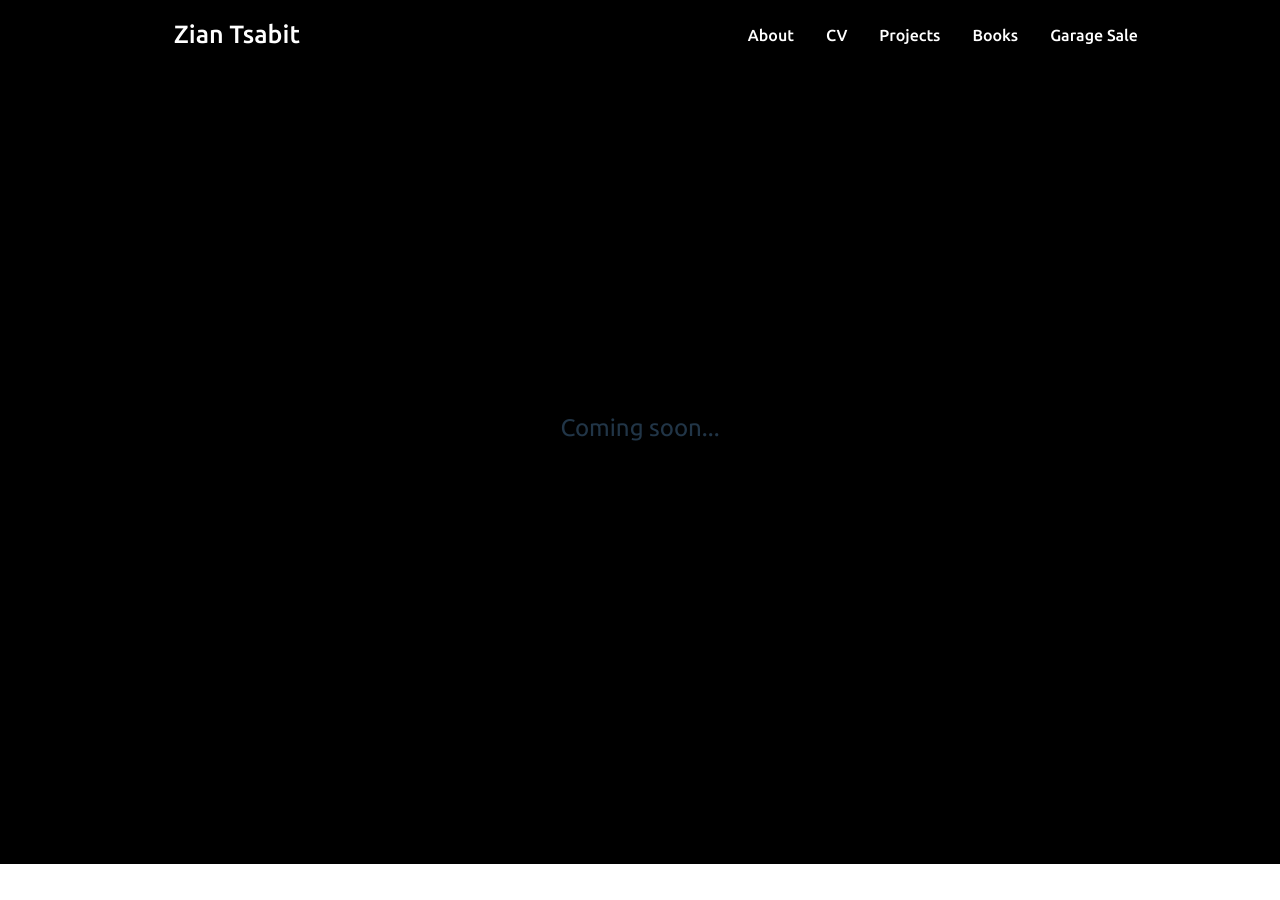
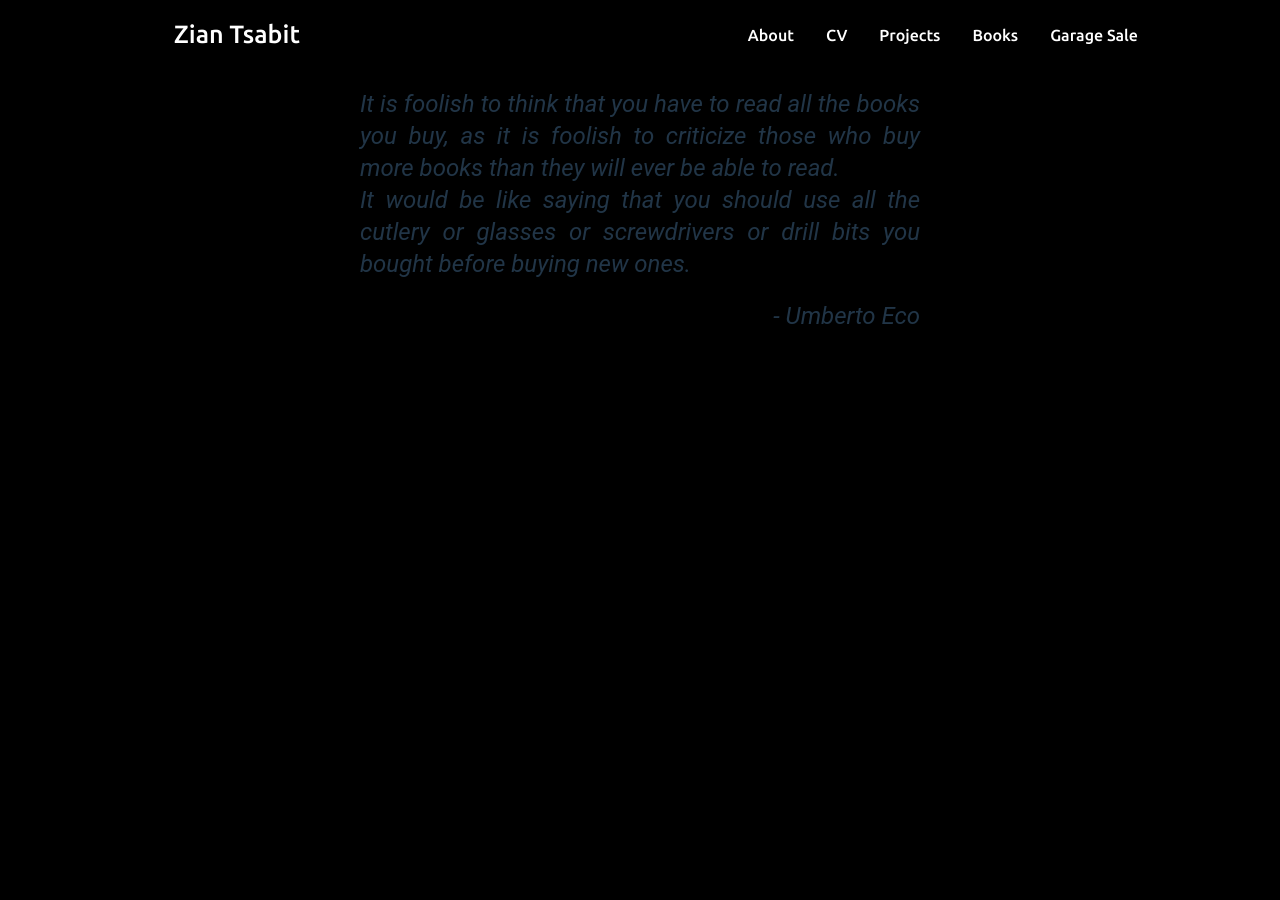
Before and after one commit to ZianTsabit/zian-tsabit-com, a React (Vite) app in the folder zian-tsabit-com/: page /books in a window 1280 px wide. Before the commit the page ends 864 px from the top, so only its background shows below. Built offline with nearby package versions, Linux system fonts and the light colour scheme.

Commit message:
add banner to the books page

```diff
--- a/zian-tsabit-com/src/pages/Books.tsx
+++ b/zian-tsabit-com/src/pages/Books.tsx
@@ -4,18 +4,43 @@ function Books() {
     return (
         <Box
             sx={{
-            width: "100%",
+            width: "75vh",
             minHeight: "100vh",
             display: "flex",
             flexDirection: "column",
             overflowY: "auto",
             bgcolor: "#0000",
-            alignItems: 'center',
-            justifyContent: 'center'
-        }}>
-            <Typography gutterBottom variant="h5" component="div" sx={{ fontFamily: "'Ubuntu', sans-serif" }}>
-                Coming soon...
-            </Typography>
+            marginTop: "36px",
+            }}>
+
+            <Box
+                sx={{
+                    display: "flex",
+                    flexDirection: "column",
+                    padding: "20px",
+                }}>
+                <Typography
+                    variant="h5"
+                    component="div"
+                    sx={{
+                        textAlign: "justify",
+                        marginBottom: "20px",
+                        fontStyle: "italic"
+                    }}>
+                    It is foolish to think that you have to read all the books you buy, as it is foolish to criticize those who buy more books than they will ever be able to read. <br />
+                    It would be like saying that you should use all the cutlery or glasses or screwdrivers or drill bits you bought before buying new ones. <br />
+                </Typography>
+                <Typography
+                    variant="h5"
+                    component="div"
+                    sx={{
+                        textAlign: "right",
+                        fontStyle: "italic"
+                    }}>
+                    - Umberto Eco
+                </Typography>
+            </Box>
+
         </Box>
     );
 }
```
Also changed, not shown: zian-tsabit-com/src/pages/About.tsx (+1 -15 lines).
